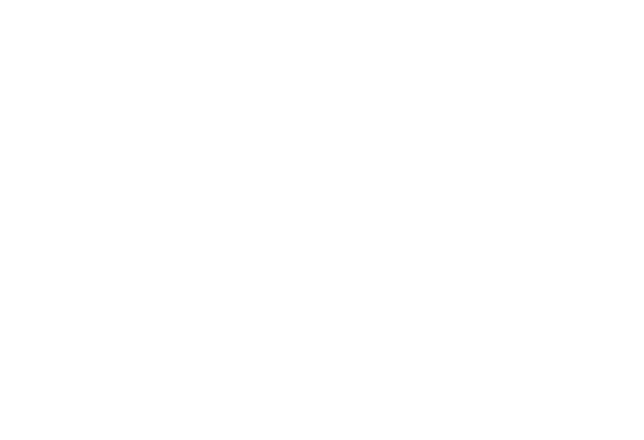
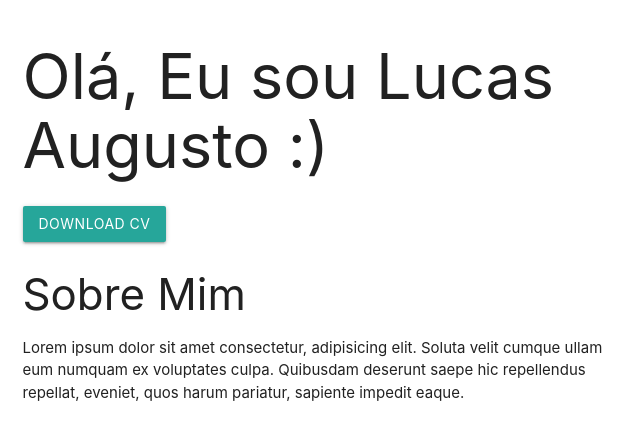
Before and after one commit to rnevesphp/portfolio-lucasAugusto, a plain HTML site: page index.html in a window 1280 px wide. Shown: the whole page, without its empty margins (0-644 px from the left). Drawn offline with Linux system fonts and the light colour scheme.

Commit message:
inital secction presentation added

```diff
--- a/index.html
+++ b/index.html
@@ -2,9 +2,9 @@
 <html lang="en">
 
 <head>
-    <meta charset="UTF-8"/>
-    <meta http-equiv="X-UA-Compatible" content="IE=edge"/>
-    <meta name="viewport" content="width=device-width, initial-scale=1.0"/>
+    <meta charset="UTF-8" />
+    <meta http-equiv="X-UA-Compatible" content="IE=edge" />
+    <meta name="viewport" content="width=device-width, initial-scale=1.0" />
 
     <meta name="keywords"
         content="desenvolvimento full-stack, HTML, CSS, JavaScript, Bootstrap, C#, Blazor, Figma, desenvolvedor web, programação, criação de sites, aplicativos web, design responsivo, desenvolvimento front-end, desenvolvimento back-end, UX/UI, experiência do usuário, interface do usuário, desenvolvimento de software" />
@@ -12,12 +12,11 @@
     <meta name="description"
         content="Sou um desenvolvedor Full-Stack apaixonado por transformar ideias em realidade! Com habilidades em HTML, CSS, Javascript, Bootstrap, C#, Blazor e Figma, estou pronto para enfrentar qualquer desafio. Minha paixão por criar uma experiência única e intuitiva para os usuários é o que me motiva. Vamos colaborar para criar projetos incríveis juntos!" />
 
-    <meta name="Author"
-        content="Romeu Neves Rabelo" />
+    <meta name="Author" content="Romeu Neves Rabelo" />
 
     <!-- Styles -->
     <link rel="stylesheet" href="./src/Style/style.css" />
-    <link rel="stylesheet" href="./src/css/materialize.css"/>
+    <link rel="stylesheet" href="./src/css/materialize.css" />
 
     <!-- fontAwesome - Icons -->
     <link rel="stylesheet" href="https://cdnjs.cloudflare.com/ajax/libs/font-awesome/6.5.1/css/all.min.css"
@@ -30,10 +29,31 @@
 <body>
 
     <main>
-    <section class="s-inicio">
-        <div class="row">
+        <section class="s-inicio row">
+                <div class="info-principal  col s12 m6 l6">
+
+                    <div class="titulo-principal  col s12">
+                        <h1 class="title-001">Olá, Eu sou Lucas Augusto :)</h1>
+                        <button class="btn-cta btn">Download CV</button>
+                    </div>
+
+                    <div class="descricao-principal  col s12 ">
+                        <h3 class="title-002">Sobre Mim</h3>
+                        <p class="para-001">
+                            Lorem ipsum dolor sit amet consectetur, adipisicing elit. Soluta velit cumque ullam eum numquam ex voluptates culpa. Quibusdam deserunt saepe hic repellendus repellat, eveniet, quos harum pariatur, sapiente impedit eaque.
+                        </p>
+                    </div>
 
                 </div>
+
+                <div class="imagem-principal">
+
+                    <div class="img-floating">
+                        <img src="" alt="" class="responsive-img">
+                    </div>
+
+                </div>
+
         </section>
     </main>
 
```
Lines whose indentation alone changed are shown as unchanged.
